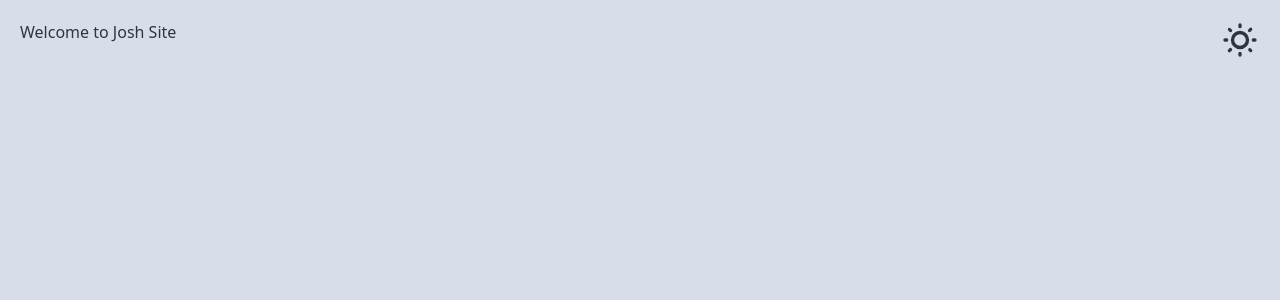
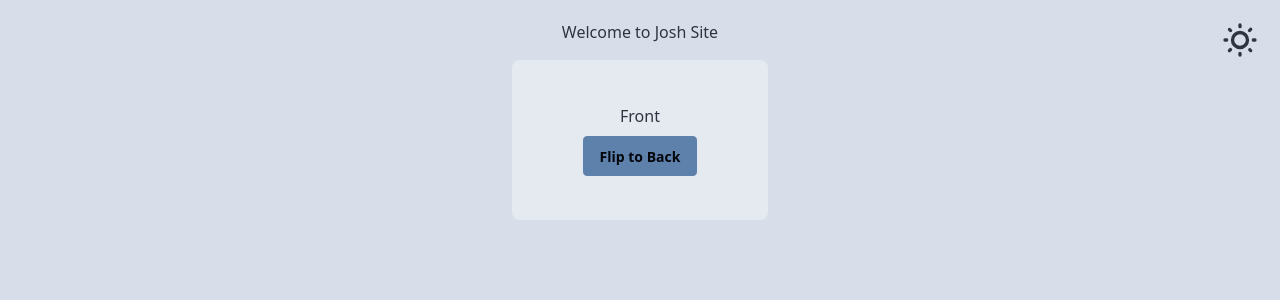
Before and after one commit to SE-Josh/my-site, a Next.js app: page / in a window 1280 px wide. Shown: the top 300 px of the page. Built offline with nearby package versions, Linux system fonts and the light colour scheme.

Commit message:
Add flip card component

```diff
--- a/app/page.tsx
+++ b/app/page.tsx
@@ -1,7 +1,10 @@
+import FlipCard from "@/components/FlipCard/FlipCard";
+
 export default function Home() {
   return (
-    <div>
+    <div className="flex flex-col items-center gap-4">
       <h1>Welcome to Josh Site</h1>
+      <FlipCard />
     </div>
   );
 }
--- /dev/null
+++ b/components/FlipCard/FlipCard.tsx
@@ -0,0 +1,30 @@
+import { useState } from "react";
+
+export default function FlipCard() {
+  const [flipped, setFlipped] = useState(false);
+
+  return (
+    <div className="w-64 h-40 [perspective:1000px]">
+      <div
+        className="relative h-full w-full transition-transform duration-500 [transform-style:preserve-3d]"
+        style={{ transform: flipped ? "rotateY(180deg)" : "rotateY(0deg)" }}
+      >
+        <div className="absolute inset-0 flex flex-col items-center justify-center gap-2 rounded-box bg-base-200 [backface-visibility:hidden]">
+          <span>Front</span>
+          <button className="btn btn-primary" onClick={() => setFlipped(true)}>
+            Flip to Back
+          </button>
+        </div>
+        <div
+          className="absolute inset-0 flex flex-col items-center justify-center gap-2 rounded-box bg-base-200 [backface-visibility:hidden]"
+          style={{ transform: "rotateY(180deg)" }}
+        >
+          <span>Back</span>
+          <button className="btn btn-secondary" onClick={() => setFlipped(false)}>
+            Flip to Front
+          </button>
+        </div>
+      </div>
+    </div>
+  );
+}
```
